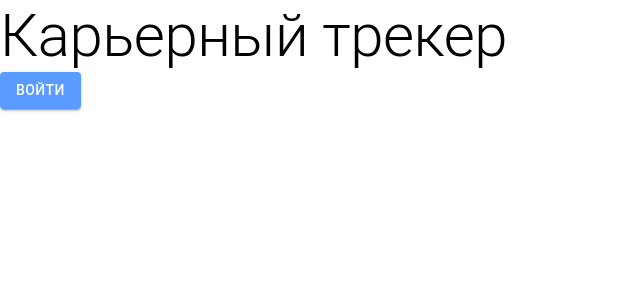
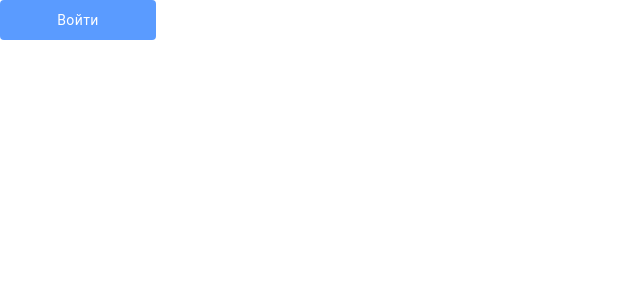
Before and after one commit to MostBridge/Frontend, a React (Vite) app: page /sign-in in a window 1280 px wide. Shown: the top 300 px of the page, without its empty margins (0-640 px from the left). Built offline with nearby package versions, Linux system fonts and the light colour scheme.

Commit message:
feature: completed example

```diff
--- a/package.json
+++ b/package.json
@@ -27,8 +27,6 @@
     "@typescript-eslint/parser": "^6.0.0",
     "@vitejs/plugin-react": "^4.0.3",
     "eslint": "^8.45.0",
-    "eslint-config-airbnb": "^19.0.4",
-    "eslint-config-airbnb-typescript": "^17.1.0",
     "eslint-plugin-react": "^7.33.2",
     "eslint-plugin-react-hooks": "^4.6.0",
     "eslint-plugin-react-refresh": "^0.4.3",
--- a/src/App.tsx
+++ b/src/App.tsx
@@ -1,14 +1,56 @@
 import { Routes, Route, BrowserRouter } from 'react-router-dom';
-import { StyledEngineProvider, ThemeProvider, createTheme } from '@mui/material/styles';
+import { Shadows, ThemeProvider, createTheme } from '@mui/material';
 
 import SignIn from '@pages/SignIn/SignIn';
 
 const theme = createTheme({
+  shadows: Array(25).fill('none') as Shadows,
   palette: {
     primary: {
       main: '#5A9BFF',
+      light: '#F1F6FF',
       dark: '#1D6BF3',
       contrastText: '#FFF',
+    },
+    error: {
+      main: '#FF0200',
+    },
+  },
+  typography: {
+    h1: {
+      fontSize: 34,
+      lineHeight: 40,
+      color: '#1A1B22',
+    },
+    h2: {
+      fontSize: 24,
+      lineHeight: 32,
+      color: '#1A1B22',
+    },
+    h3: {
+      fontSize: 20,
+      lineHeight: 24,
+      color: '#1A1B22',
+    },
+    subtitle1: {
+      fontSize: 18,
+      lineHeight: 24,
+      color: '#1A1B22',
+    },
+    body1: {
+      fontSize: 16,
+      lineHeight: 20,
+      color: '#1A1B22',
+    },
+    body2: {
+      fontSize: 14,
+      lineHeight: 20,
+      color: '#1A1B22',
+    },
+    caption: {
+      fontSize: 14,
+      lineHeight: 16,
+      color: '#1A1B22',
     },
   },
 });
--- /dev/null
+++ b/src/components/Button.tsx
@@ -0,0 +1,47 @@
+import { Button as MuiButton } from '@mui/material';
+import { ButtonProps } from '@mui/material';
+import { styled } from '@mui/material/styles';
+
+const Button = styled(MuiButton)<ButtonProps>(({ theme }) => ({
+  elevation: 0,
+  textTransform: 'none',
+  variants: [
+    {
+      props: { size: 'medium' },
+      style: {
+        height: 50,
+        width: 250,
+        fontSize: 16,
+        lineHeight: 20,
+        fontWeight: 500,
+        padding: 15,
+      },
+    },
+    {
+      props: { size: 'small' },
+      style: {
+        height: 40,
+        width: 156,
+        fontSize: 14,
+        lineHeight: 20,
+        fontWeight: 400,
+        padding: '10px 20px',
+      },
+    },
+    {
+      props: { variant: 'outlined' },
+      style: {
+        borderColor: theme.palette.primary.main,
+        color: theme.palette.primary.contrastText,
+        fontWeght: 500,
+
+        '&:hover': {
+          backgroundColor: theme.palette.primary.main,
+          color: theme.palette.primary.contrastText,
+        },
+      },
+    },
+  ],
+}));
+
+export default Button;
--- a/src/components/Button/Button.tsx
+++ /dev/null
@@ -1,16 +0,0 @@
-import { FC } from 'react';
-import classNames from 'classnames';
-import { Button as MuiButton } from '@mui/material';
-import { ButtonProps } from '@mui/material';
-
-import styles from './Button.module.css';
-
-const Button: FC<ButtonProps> = ({ className, children }) => {
-  return (
-    <MuiButton color="primary" variant="contained">
-      {children}
-    </MuiButton>
-  );
-};
-
-export default Button;
--- a/src/components/Form/Form.tsx
+++ /dev/null
@@ -1,29 +0,0 @@
-import { FC, HTMLProps, PropsWithChildren } from 'react';
-import { Typography } from '@mui/material';
-
-import Button from '@components/Button/Button';
-
-import styles from './Form.module.css';
-
-export interface FormProps extends HTMLProps<HTMLFormElement> {
-  title?: string;
-  subtitle?: string;
-  button?: string;
-}
-
-const Form: FC<FormProps> = ({ title, subtitle, button, children, ...props }) => {
-  return (
-    <form className={styles.form} {...props}>
-      {title && (
-        <Typography variant="h2" component="h1">
-          {title}
-        </Typography>
-      )}
-      {subtitle && <p>{subtitle}</p>}
-      {children}
-      <Button type="submit">{button}</Button>
-    </form>
-  );
-};
-
-export default Form;
--- a/src/pages/SignIn/SignIn.tsx
+++ b/src/pages/SignIn/SignIn.tsx
@@ -1,13 +1,15 @@
 import { FC } from 'react';
 
-import Form from '@components/Form/Form';
-
-import styles from './SignIn.module.css';
+import Button from '@components/Button';
 
 const SignIn: FC = () => {
   return (
     <main>
-      <Form title="Карьерный трекер" button="Войти"></Form>
+      <form>
+        <Button size="small" variant="contained">
+          Войти
+        </Button>
+      </form>
     </main>
   );
 };
```
Also changed, not shown: .eslintrc.cjs, src/components/Button/Button.module.css (deleted), src/components/Form/Form.module.css (deleted).
